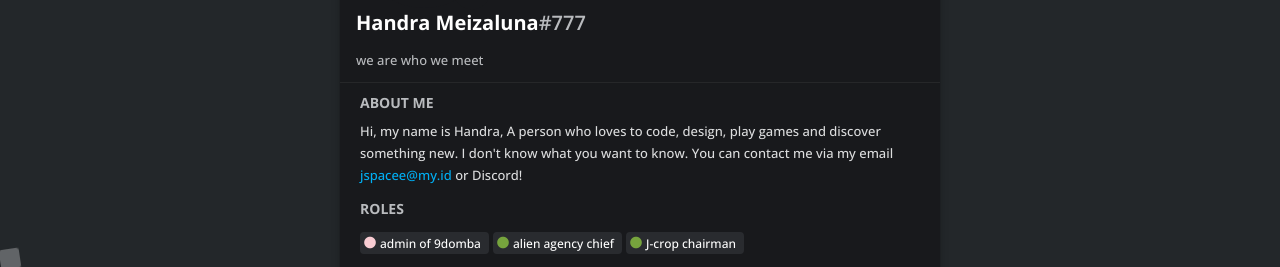
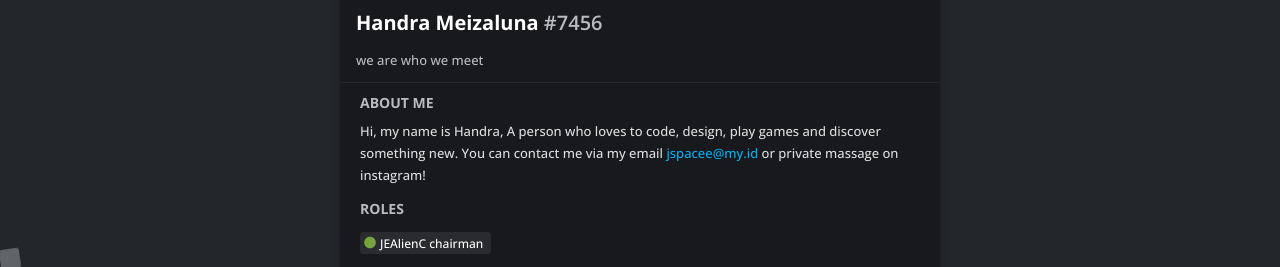
Before and after one commit to handrathej/handrathej.github.io, a plain HTML site: page index.html in a window 1280 px wide. Shown: the part 249-516 px from the top of the page. Drawn offline with nearby package versions, Linux system fonts and the light colour scheme.

Commit message:
Add files via upload

```diff
--- a/index.html
+++ b/index.html
@@ -34,7 +34,7 @@
                     </div>
                     <div class="header">
                         <div class="username">
-                            <span class="text-username">Handra Meizaluna</span><span class="text-discriminator">#777</span>
+                            <span class="text-username">Handra Meizaluna</span><span class="text-discriminator"> #7456</span>
                         </div>
                     </div>
                     <span class="text-base text-status">we are who we meet</span>
@@ -44,24 +44,16 @@
                             <div class="about-section">
                                 <div class="title-body">ABOUT ME</div>
                                 <!-- text-->
-                                <span class="text-base">Hi, my name is Handra, A person who loves to code, design, play games and discover something new. I don't know what you want to know. You can contact me via my email
-<a href="mailto:jspacee@my.id">jspacee@my.id</a> or Discord!</span>
+                                <span class="text-base">Hi, my name is Handra, A person who loves to code, design, play games and discover something new. You can contact me via my email
+<a href="mailto:jspacee@my.id">jspacee@my.id</a> or private massage on instagram!</span>
                                 <!-- -->
                             </div>
                             <div class="title-body">ROLES</div>
                             <div class="roles-body">
                                 <!-- roles list -->
-                                <div class="rol pink">
-                                    <i class="fas fa-circle"></i>
-                                    <span>admin of 9domba</span>
-                                </div>
                                 <div class="rol green">
                                     <i class="fas fa-circle"></i>
-                                    <span>alien agency chief</span>
-                                </div>
-                                <div class="rol green">
-                                    <i class="fas fa-circle"></i>
-                                    <span>J-crop chairman</span>
+                                    <span>JEAlienC chairman</span>
                                 </div>
                                 <!-- -->
                             </div>
```
